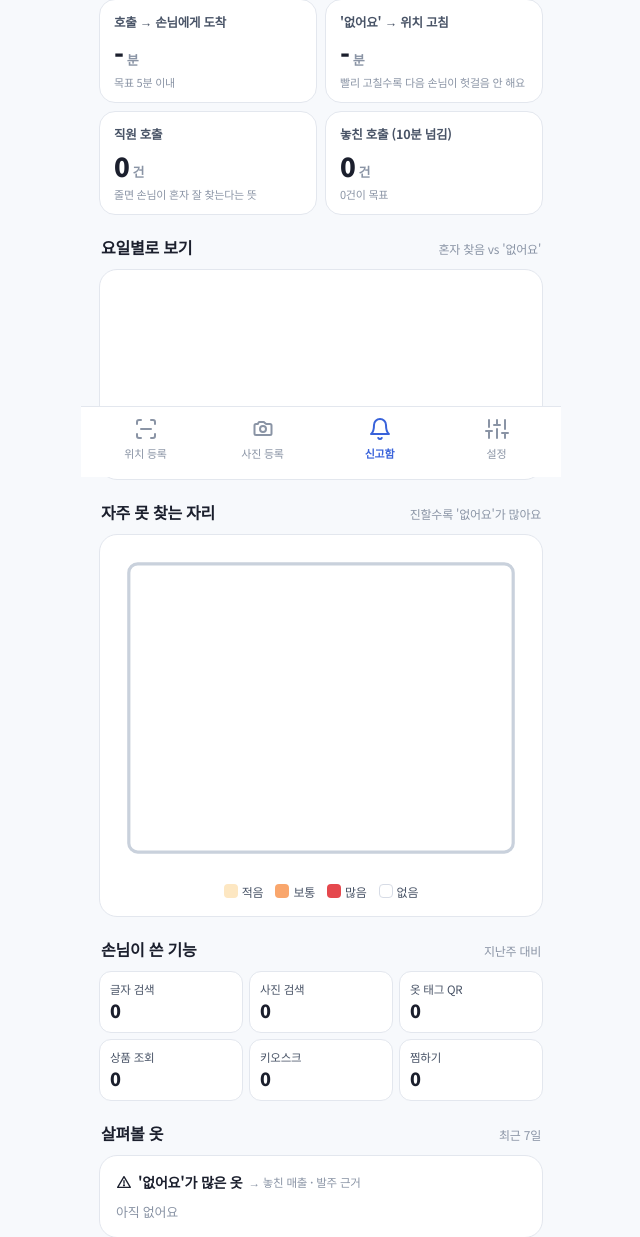
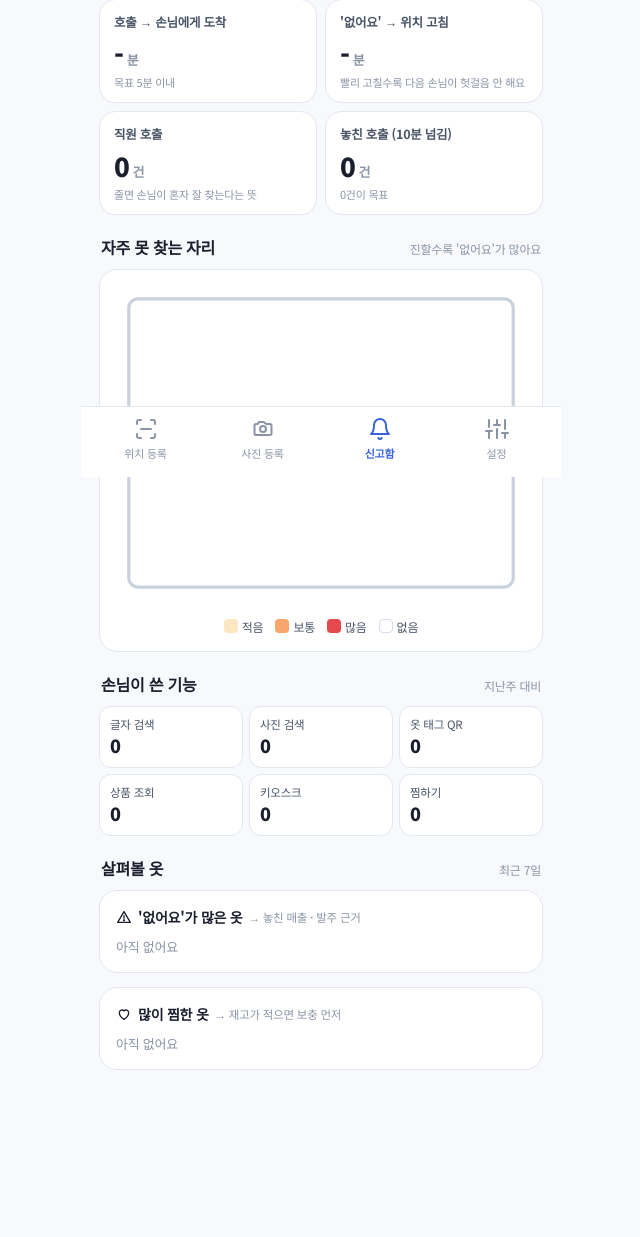
Before and after one commit to freshborn-Sol/where-wear, a Flask app: page /staff/summary in a window 1280 px wide. Shown: the part 323-1560 px from the top of the page, without its empty margins (319-959 px from the left). After the commit the page ends 1393 px from the top, so only its background shows below. Run offline with Flask 3, Linux system fonts and the light colour scheme; data comes from the database, SQL or seed files in the repository; data that the repository does not hold is empty.

Commit message:
점장 요약: 요일별 막대 제거
Co-Authored-By: Claude Opus 5.5 <noreply@anthropic.com>
Claude-Session: https://claude.ai/code/session_01Le4tUGhznkr5hgWCdL24S4

```diff
--- a/app.py
+++ b/app.py
@@ -849,15 +849,6 @@ def manager_summary(days=7):
     zone_n = Counter()
     for f in rows("SELECT id, zone FROM fixtures"):
         if heat.get(f["id"]): zone_n[f["zone"]] += heat[f["id"]]
-    # 하루씩: 손님이 혼자 찾음(found) vs '없어요'(none)
-    WD = "월화수목금토일"
-    daily = []
-    for i in range(days - 1, -1, -1):
-        d0 = (t - datetime.timedelta(days=i)).date()
-        a_, b_ = d0.isoformat(), (d0 + datetime.timedelta(days=1)).isoformat()
-        c = {r["kind"]: r["n"] for r in rows("""SELECT kind, COUNT(*) n FROM reports WHERE kind IN ('found','none')
-                                                AND created_at>=? AND created_at<? GROUP BY kind""", (a_, b_))}
-        daily.append({"label": "오늘" if i == 0 else WD[d0.weekday()], "found": c.get("found", 0), "none": c.get("none", 0)})
     open_fix = one("SELECT COUNT(DISTINCT fixture_id) n FROM reports WHERE kind='none' AND done=0 AND fixture_id IS NOT NULL")["n"]
     waiting = one("SELECT COUNT(*) n FROM reports WHERE wait_state IN ('waiting','going')")["n"]
     # 이번 주 할 일 (중요한 것부터 3개)
@@ -895,8 +886,7 @@ def manager_summary(days=7):
     deltas = {k: delta(k, up) for k, up in [("found_rate", True), ("serve_min", False), ("fix_min", False),
                                             ("missed", False), ("calls", False), ("nones", False)]}
     usage = dict(cur, calls=cur["calls"])
-    return {"cur": cur, "last": last, "deltas": deltas, "grade": grade, "acts": acts[:3], "daily": daily,
-            "daily_max": max([d["found"] + d["none"] for d in daily] + [1]), "open_fix": open_fix, "waiting": waiting,
+    return {"cur": cur, "last": last, "deltas": deltas, "grade": grade, "acts": acts[:3], "open_fix": open_fix, "waiting": waiting,
             "heat": heat, "heat_max": max(heat.values(), default=0), "zone_n": zone_n.most_common(),
             "usage": usage, "top_liked": top_liked, "top_fx": top_fx, "top_items": top_items,
             "serve_min": cur["serve_min"], "fix_min": cur["fix_min"], "missed": cur["missed"], "found": cur["found"]}
--- a/templates/summary.html
+++ b/templates/summary.html
@@ -30,14 +30,6 @@
 .kpi small{display:block;font-size:12.5px;color:var(--g700);font-weight:600}
 .kpi .v{display:flex;align-items:baseline;gap:3px;margin:4px 0 0}.kpi .v b{font-size:26px;font-weight:900}.kpi .v span{font-size:13px;color:var(--g500);font-weight:700}
 .kpi .hint{display:block;font-size:11px;color:var(--g500);margin-top:2px}
-/* ④ 요일별 */
-.bars{display:flex;align-items:flex-end;gap:8px;height:140px;padding:0 2px}
-.bar{flex:1;display:flex;flex-direction:column;align-items:center;gap:4px;height:100%;justify-content:flex-end}
-.bar .stk{width:100%;max-width:30px;display:flex;flex-direction:column;justify-content:flex-end;border-radius:7px;overflow:hidden;background:var(--g100)}
-.bar .f{background:#3BAA6B}.bar .x{background:#E5484D}.bar small{font-size:11.5px;color:var(--g700);font-weight:700}.bar.today small{color:var(--navy)}
-.bar .pc{font-size:10.5px;font-weight:800;color:var(--ok)}
-.leg{display:flex;gap:14px;justify-content:center;flex-wrap:wrap;font-size:12px;color:var(--g700);margin-top:10px}.leg span{display:flex;align-items:center;gap:5px}
-.leg i{width:11px;height:11px;border-radius:3px;display:inline-block}
 /* ⑤ 지도 */
 .hmap svg{display:block;width:100%;height:auto}
 .hleg{display:flex;gap:12px;justify-content:center;padding-top:8px;font-size:12px;color:var(--g700)}
@@ -103,21 +95,6 @@
       {{ dl('missed') }}<span class="hint">0건이 목표</span></div>
   </div>
 
-  {# ④ 요일별 #}
-  <div class="h3"><b>요일별로 보기</b><small>혼자 찾음 vs '없어요'</small></div>
-  <div class="card">
-    <div class="bars">
-      {% for d in summary.daily %}{% set tot = d.found + d.none %}
-      <div class="bar {{ 'today' if loop.last }}">
-        {% if tot %}<span class="pc">{{ (d.found * 100 / tot)|round|int }}%</span>{% endif %}
-        <div class="stk" style="height:{{ (tot * 82 / summary.daily_max)|round(1) }}%">
-          <div class="x" style="flex:{{d.none}}"></div><div class="f" style="flex:{{d.found}}"></div></div>
-        <small>{{d.label}}</small></div>
-      {% endfor %}
-    </div>
-    <div class="leg"><span><i style="background:#3BAA6B"></i>혼자 찾음</span><span><i style="background:#E5484D"></i>'없어요'</span><span>위 숫자 = 혼자 찾은 비율</span></div>
-  </div>
-
   {# ⑤ 자주 못 찾는 자리 #}
   <div class="h3" id="heat"><b>자주 못 찾는 자리</b><small>진할수록 '없어요'가 많아요</small></div>
   <div class="card hmap">{% include "_cxmap.html" %}
```
